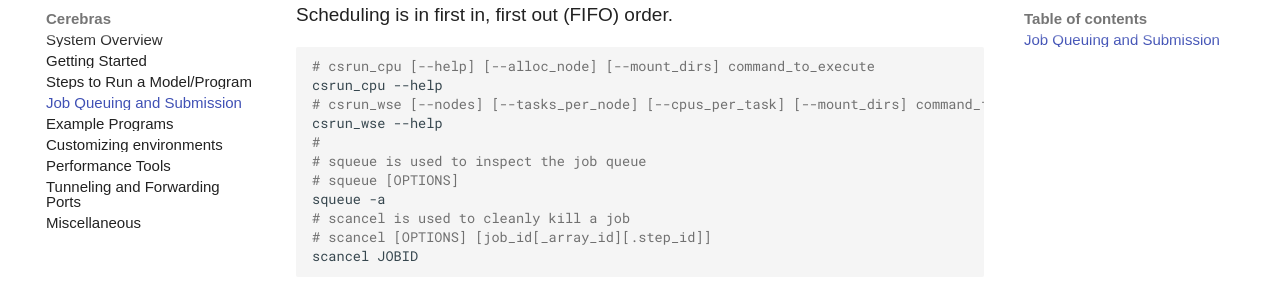
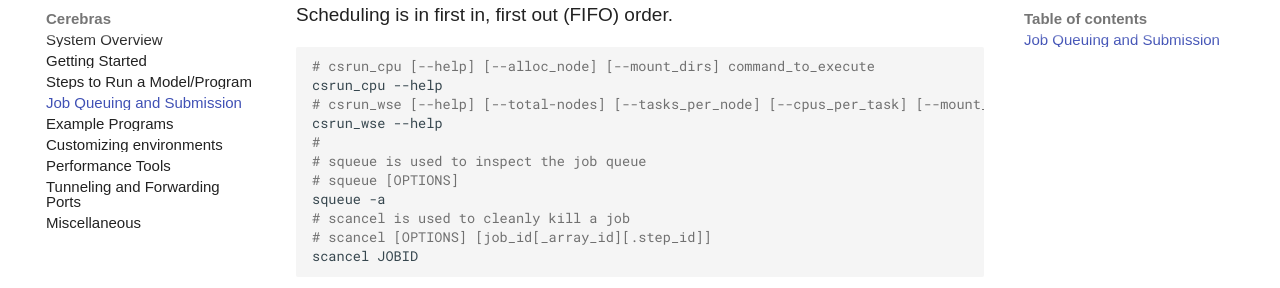
Before and after one commit to argonne-lcf/ai-testbed-userdocs, an MkDocs documentation site: the page built from docs/cerebras/Job-Queuing-and-Submission.md, in a window 1280 px wide and 900 px high, scrolled down 491 px. Shown: the part 165-453 px from the top of the window. Built offline with MkDocs 1.6.1 and Material for MkDocs 9.7.7, drawn with Linux system fonts in a browser that asks for light colours; some web fonts are replaced; comment, search, counter and statistics services are not loaded.

````diff
--- a/docs/cerebras/Job-Queuing-and-Submission.md
+++ b/docs/cerebras/Job-Queuing-and-Submission.md
@@ -8,7 +8,7 @@
 ```bash
 # csrun_cpu [--help] [--alloc_node] [--mount_dirs] command_to_execute
 csrun_cpu --help
-# csrun_wse [--nodes] [--tasks_per_node] [--cpus_per_task] [--mount_dirs] command_for_cs_execution
+# csrun_wse [--help] [--total-nodes] [--tasks_per_node] [--cpus_per_task] [--mount_dirs] command_for_cs_execution
 csrun_wse --help
 #
 # squeue is used to inspect the job queue
````
